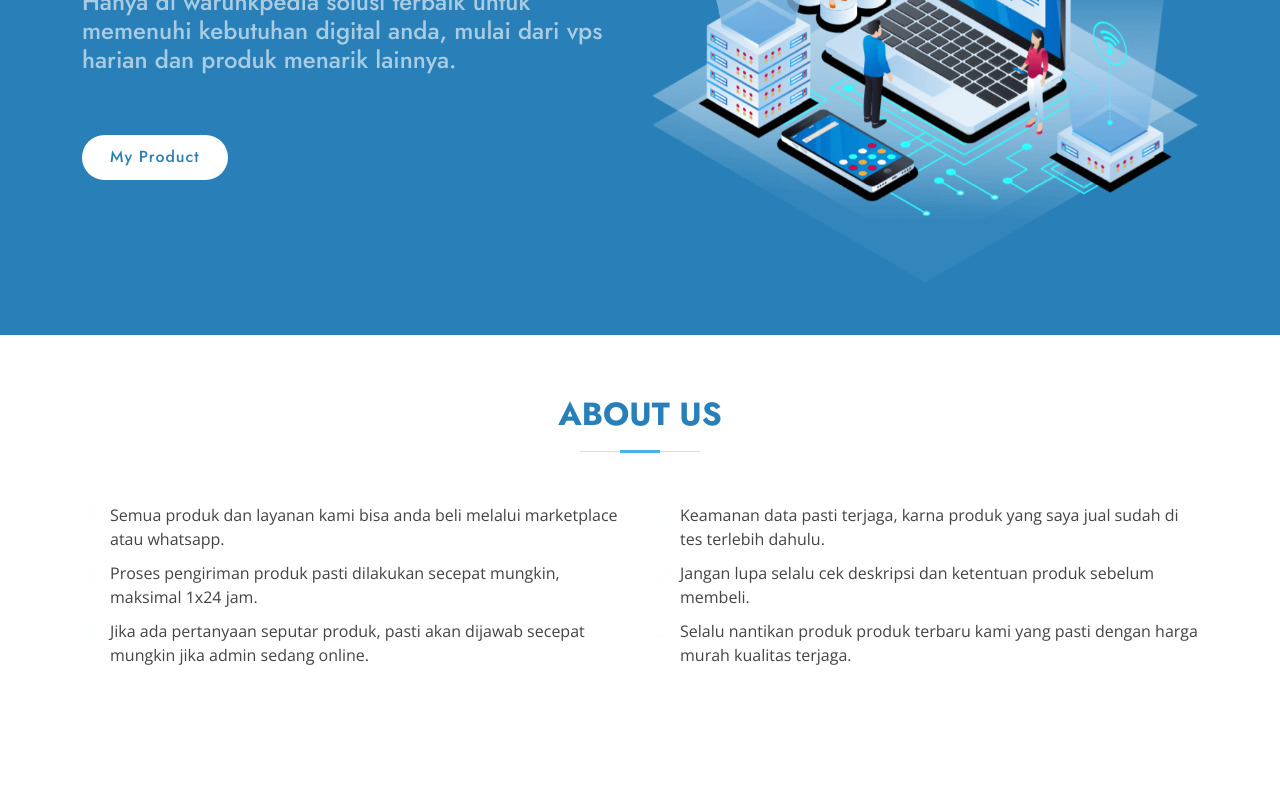
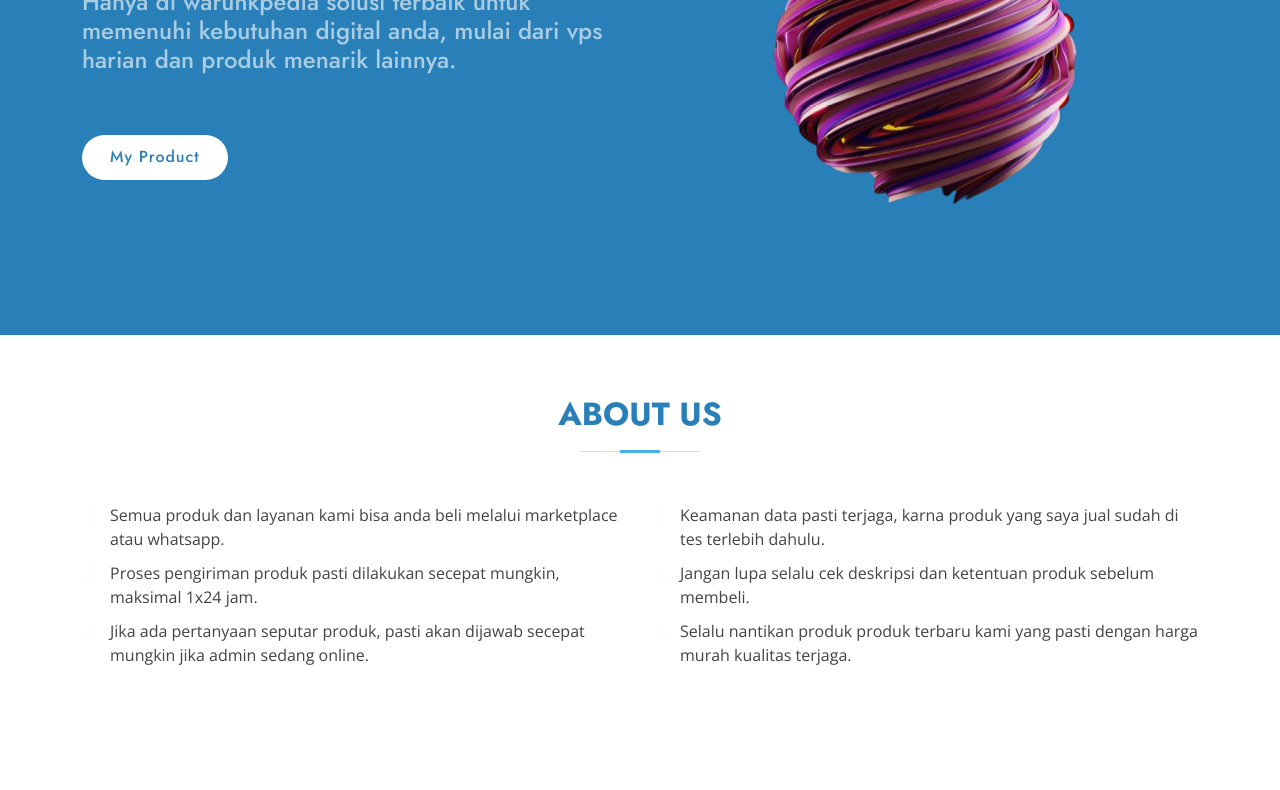
Before and after one commit to warunkpedia/warunkpedia.github.io, a plain HTML site: page index.html in a window 1280 px wide. Shown: the part 305-1095 px from the top of the page. Drawn offline with nearby package versions, Linux system fonts and the light colour scheme.

Commit message:
Update index.html

```diff
--- a/index.html
+++ b/index.html
@@ -71,7 +71,7 @@
           </div>
         </div>
         <div class="col-lg-6 order-1 order-lg-2 hero-img" data-aos="zoom-in" data-aos-delay="200">
-          <img src="assets/img/hero-img.png" class="img-fluid animated" alt="">
+          <img src="assets/img/wpwp.png" class="img-fluid animated" alt="">
         </div>
       </div>
     </div>
```
